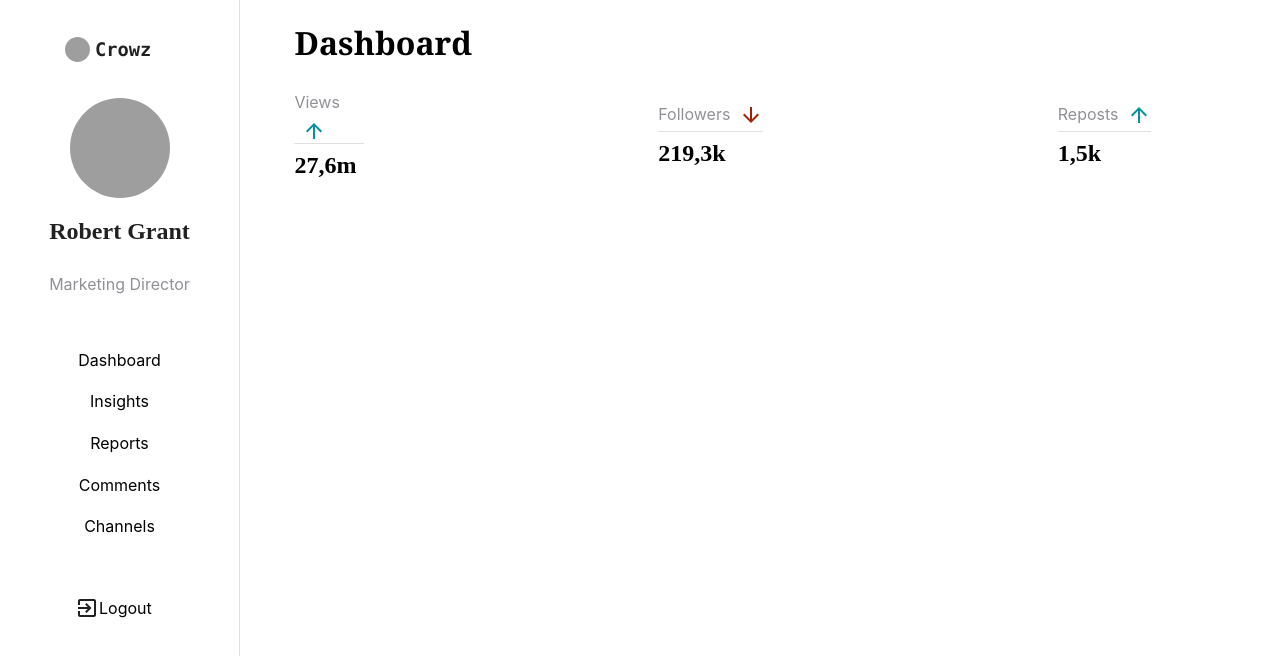
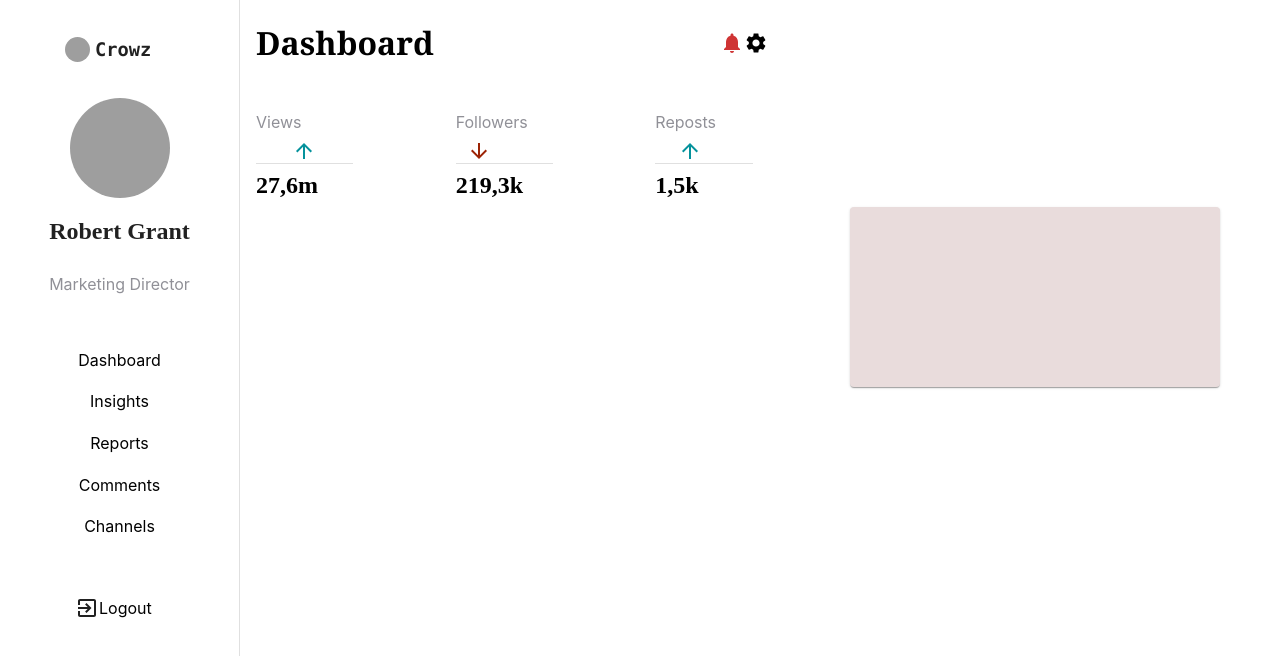
Before and after one commit to rashafaheem/crowz-dashboard, a Next.js app: page / in a window 1280 px wide. Shown: the top 656 px of the page. Built offline with nearby package versions, Linux system fonts and the light colour scheme; grey boxes are pictures that could not be loaded.

Commit message:
Dashboard Updated

```diff
--- a/components/reach/reach.css
+++ b/components/reach/reach.css
@@ -1,6 +1,7 @@
 .info {
-  margin-left: 23%;
   line-height: 0.1;
+  width: 9.5%;
+  margin-inline-end: 10%;
   display: inline-block;
   vertical-align: middle;
 }
@@ -16,18 +17,18 @@ h2 {
 
 .arrow1 {
   color: rgb(5, 146, 156);
-  margin-left: 11%;
+  margin-left: 37%;
   vertical-align: middle;
 }
 
 .arrow2 {
   color: rgb(156, 35, 5);
-  margin-left: 9px;
+  margin-left: 12%;
   vertical-align: middle;
 }
 
 .arrow3 {
   color: rgb(5, 146, 156);
-  margin-left: 9px;
+  margin-left: 23%;
   vertical-align: middle;
 }
--- a/components/sidebar/sidebar.css
+++ b/components/sidebar/sidebar.css
@@ -1,3 +1,7 @@
+.drawer {
+  background-color: rgb(204, 195, 195);
+}
+
 .logo {
   margin-left: 60px;
   height: 35px;
--- a/components/sidebar/sidebar.js
+++ b/components/sidebar/sidebar.js
@@ -15,11 +15,11 @@ const useStyles = makeStyles((theme) => ({
   drawer: {
     width: drawerWidth,
     flexShrink: 0,
-    background: blueGrey,
+    // background: blueGrey,
   },
   drawerPaper: {
     width: drawerWidth,
-    background: blueGrey,
+    // background: blueGrey,
   },
 }));
 
@@ -29,7 +29,8 @@ function Sidebar() {
     <div className={classes.root}>
       <div className="sidear">
         <Drawer
-          className={classes.drawer}
+          // style={{ backgroundColor: "rgb(233, 220, 220)" }}
+          className="drawer"
           variant="permanent"
           classes={{
             paper: classes.drawerPaper,
--- /dev/null
+++ b/components/upgradeCard/upgradeCard.css
@@ -0,0 +1,4 @@
+.card {
+  height: 180px;
+  width: 370px;
+}
--- /dev/null
+++ b/components/upgradeCard/upgradeCard.js
@@ -0,0 +1,23 @@
+// import card from "./card.jpeg";
+import { makeStyles } from "@material-ui/core/styles";
+import Card from "@material-ui/core/Card";
+import CardActions from "@material-ui/core/CardActions";
+import CardContent from "@material-ui/core/CardContent";
+import Button from "@material-ui/core/Button";
+import Typography from "@material-ui/core/Typography";
+
+function UpgradeCard() {
+  return (
+    <div className="upCard">
+      {/* <img src={card} alt="" /> */}
+      <Card style={{ backgroundColor: "rgb(233, 220, 220)" }} className="card">
+        <CardContent className="cardContent"></CardContent>
+        <CardActions className="cardContent">
+          {/* <Button size="small">Learn More</Button> */}
+        </CardActions>
+      </Card>
+    </div>
+  );
+}
+
+export default UpgradeCard;
--- a/pages/_app.js
+++ b/pages/_app.js
@@ -1,6 +1,7 @@
 import "../styles/globals.css";
 import "../components/sidebar/sidebar.css";
 import "../components/reach/reach.css";
+import "../components/upgradeCard/upgradeCard.css";
 import "./index.css";
 
 function MyApp({ Component, pageProps }) {
--- a/pages/index.css
+++ b/pages/index.css
@@ -1,11 +1,30 @@
-.dashboard {
+.home {
+  margin-left: 20%;
+}
+
+h1 {
   font-family: "Georgia", Times, serif;
-  margin-left: 23%;
+
   display: inline-block;
   vertical-align: middle;
 }
 
-.settings {
+.setNot {
+  margin-left: 28%;
   display: inline-block;
+}
+
+.notification {
+  color: rgb(207, 52, 52);
   vertical-align: middle;
 }
+
+.settings {
+  vertical-align: middle;
+}
+
+.upCard {
+  margin-left: 58%;
+  /* display: inline-block;
+  vertical-align: middle; */
+}
--- a/pages/index.js
+++ b/pages/index.js
@@ -1,17 +1,28 @@
 import Sidebar from "../components/sidebar/sidebar.js";
+
 import Reach from "../components/reach/reach.js";
+import UpgradeCard from "../components/upgradeCard/upgradeCard.js";
 import SettingsIcon from "@material-ui/icons/Settings";
+import NotificationsIcon from "@material-ui/icons/Notifications";
 
 export default function Home() {
   return (
     <div>
       <Sidebar />
-      <div className="dashboard">
-        <h1>Dashboard</h1>
-        {/* <SettingsIcon className="settings" /> */}
-      </div>
-      <div className="">
-        <Reach />
+      <div className="home">
+        <div className="dashboard">
+          <h1>Dashboard</h1>
+          <div className="setNot">
+            <NotificationsIcon className="notification" />
+            <SettingsIcon className="settings" />
+          </div>
+          <br />
+          <br />
+          <Reach />
+          {/* <div className="upCard"> */}
+          <UpgradeCard className="upCard" />
+          {/* </div> */}
+        </div>
       </div>
     </div>
   );
```
Also changed, not shown: components/upgradeCard/card.jpeg (added), 1 other file (tests, documents, lock files or other folders).
